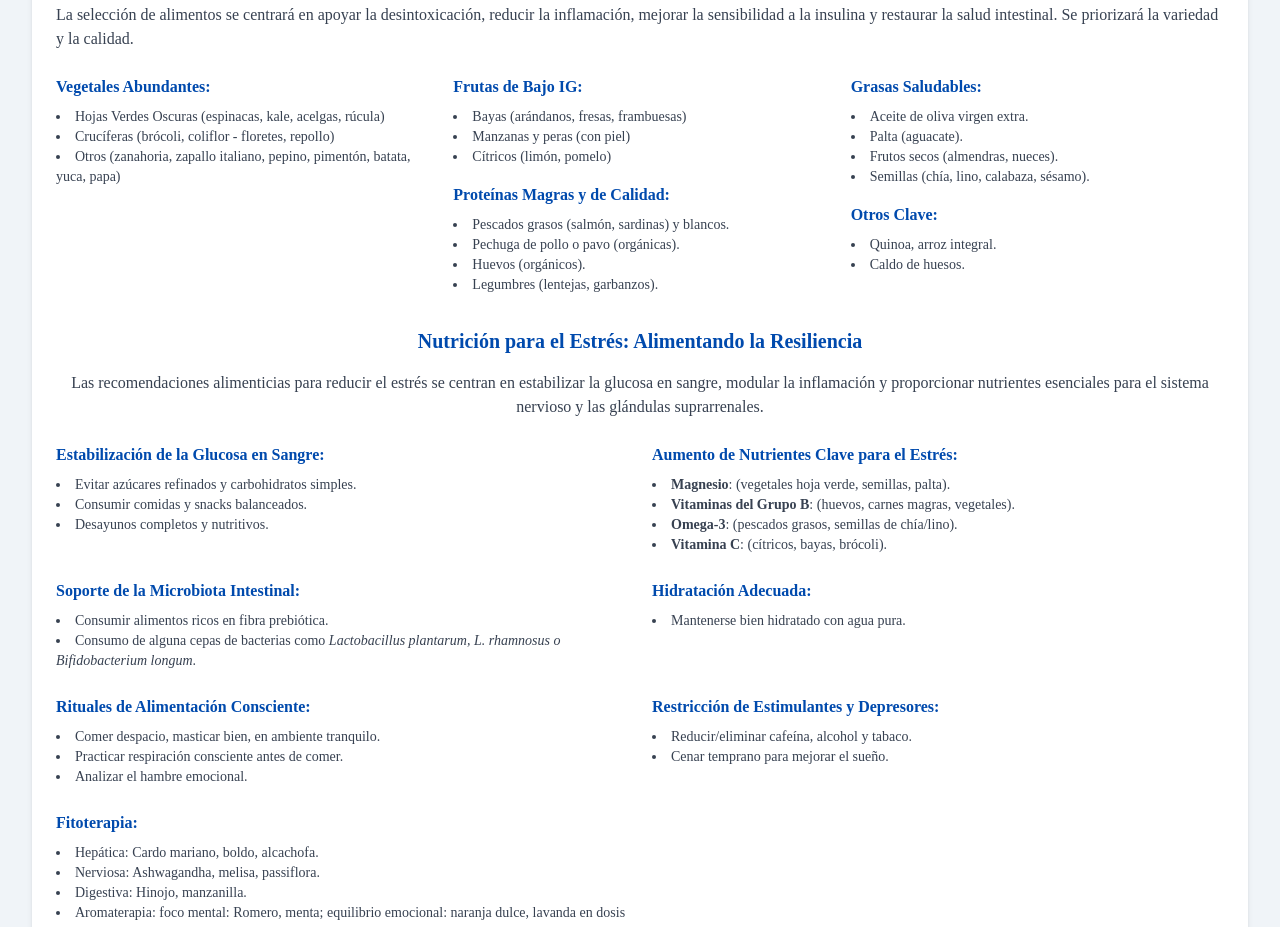
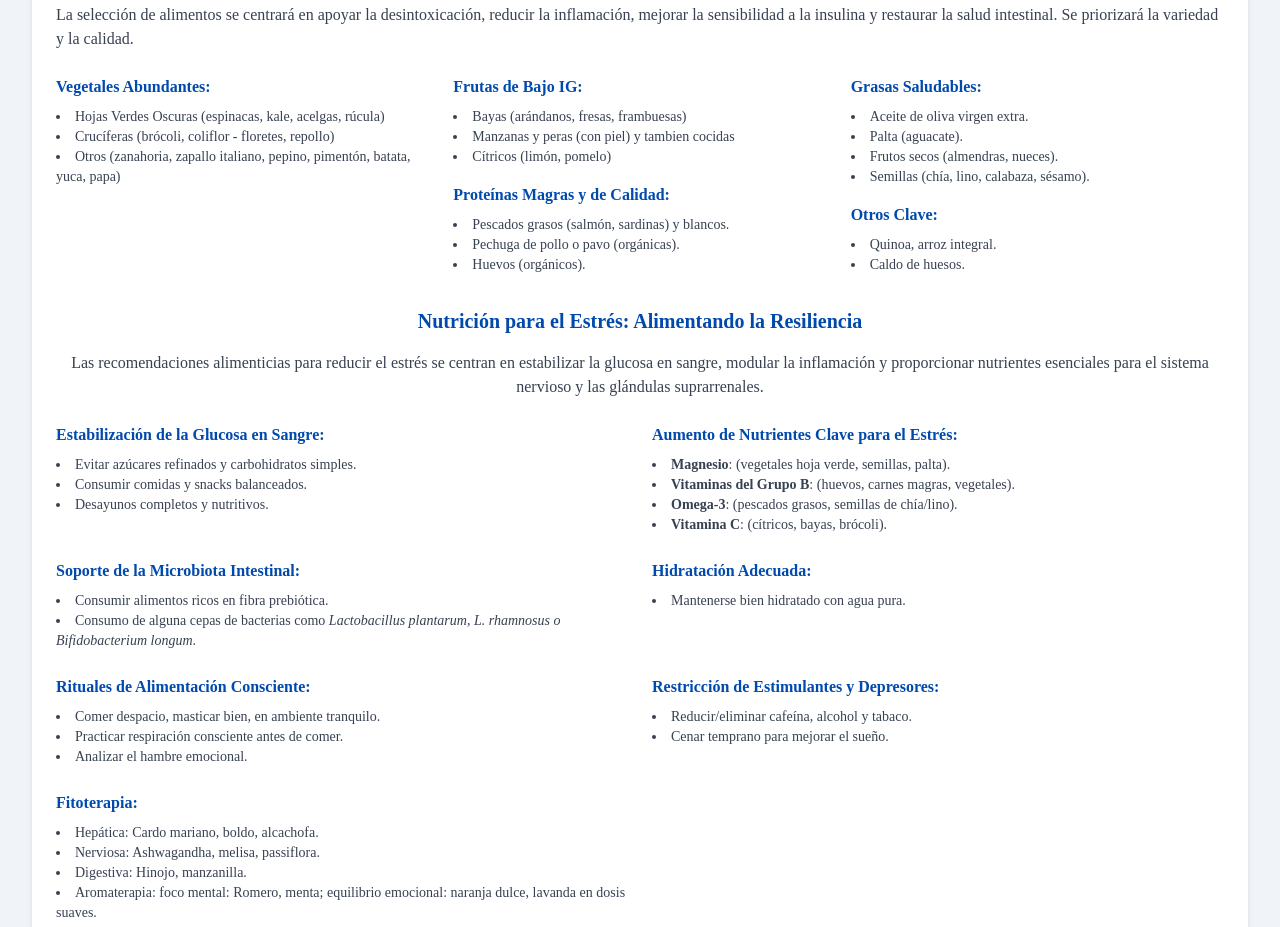
Before and after one commit to DANNII989/Infografia, a plain HTML site: page index.html in a window 1280 px wide. Shown: the part 7759-8686 px from the top of the page. Drawn offline with nearby package versions, Linux system fonts and the light colour scheme.

Commit message:
Update index.html

```diff
--- a/index.html
+++ b/index.html
@@ -432,7 +432,7 @@ Una Banda Nerviosa Autónoma (BNA) contraída refleja tensión en el sistema ner
                             <h4 class="font-bold text-[#004AAD] mb-2">Frutas de Bajo IG:</h4>
                             <ul class="list-disc list-inside text-gray-700 text-sm">
                                 <li>Bayas (arándanos, fresas, frambuesas)</li>
-                                <li>Manzanas y peras (con piel)</li>
+                                <li>Manzanas y peras (con piel) y tambien cocidas </li>
                                 <li>Cítricos (limón, pomelo)</li>
                             </ul>
                             <h4 class="font-bold text-[#004AAD] mt-4 mb-2">Proteínas Magras y de Calidad:</h4>
@@ -440,7 +440,6 @@ Una Banda Nerviosa Autónoma (BNA) contraída refleja tensión en el sistema ner
                                 <li>Pescados grasos (salmón, sardinas) y blancos.</li>
                                 <li>Pechuga de pollo o pavo (orgánicas).</li>
                                 <li>Huevos (orgánicos).</li>
-                                <li>Legumbres (lentejas, garbanzos).</li>
                             </ul>
                         </div>
                         <div>
```
